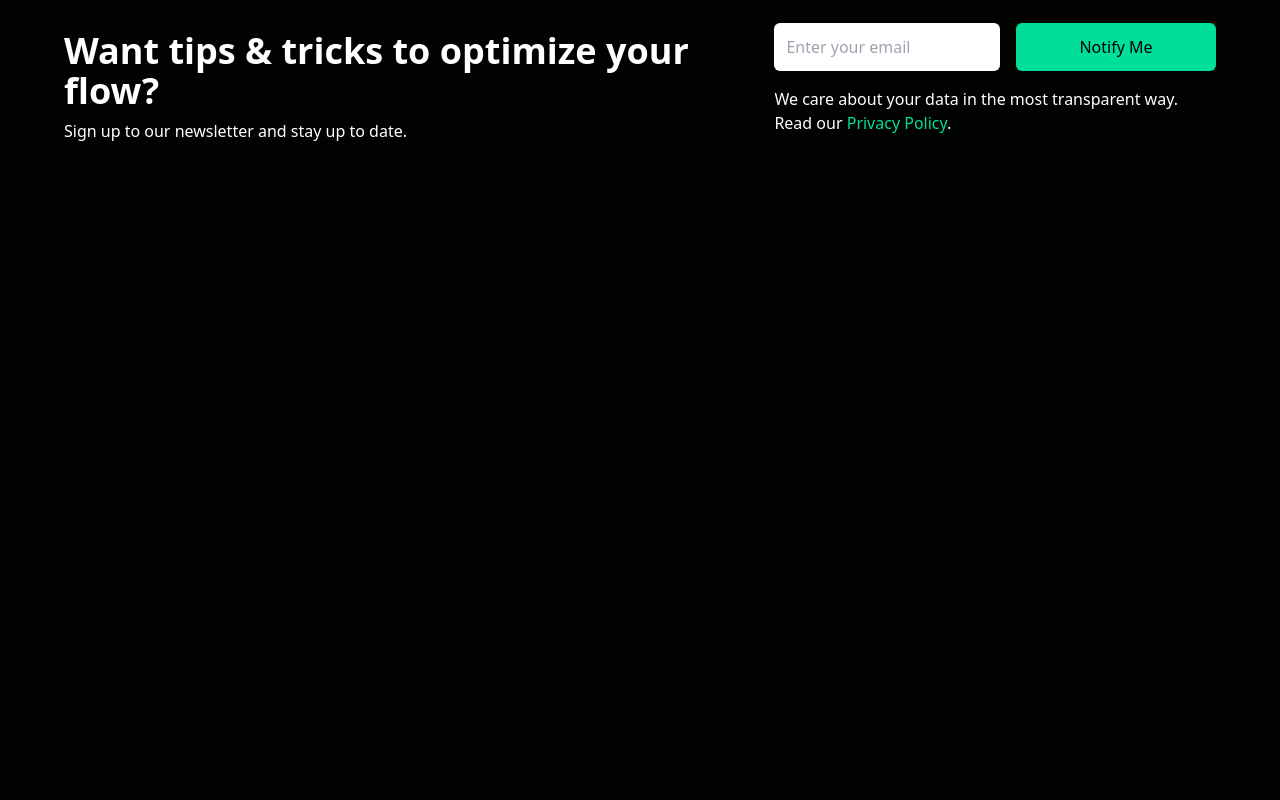
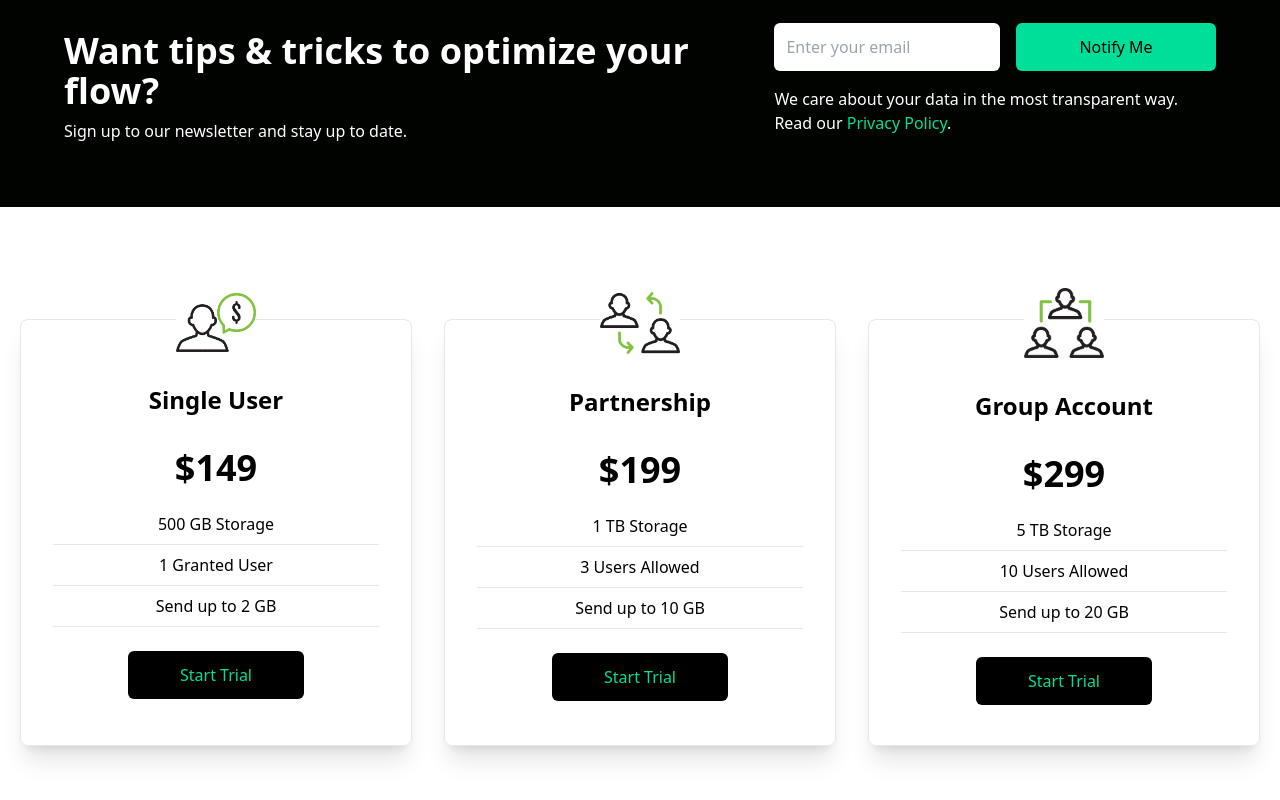
Before and after one commit to thaitommytran/sassy-ui, a React (Create React App) app: page / in a window 1280 px wide. Shown: the part 1514-2314 px from the top of the page. Before the commit the page ends 1721 px from the top, so only its background shows below. Built offline with nearby package versions, Linux system fonts and the light colour scheme.

Commit message:
Added Card and Cards components

```diff
--- a/src/App.js
+++ b/src/App.js
@@ -3,6 +3,7 @@ import Navbar from "./components/Navbar";
 import Hero from "./components/Hero";
 import Analytics from "./components/Analytics";
 import Newsletter from "./components/Newsletter";
+import Cards from "./components/Cards";
 
 function App() {
   return (
@@ -11,6 +12,7 @@ function App() {
       <Hero />
       <Analytics />
       <Newsletter />
+      <Cards />
     </div>
   );
 }
--- /dev/null
+++ b/src/components/Card.jsx
@@ -0,0 +1,27 @@
+import React from "react";
+
+const Card = ({ image, title, price, features }) => {
+  return (
+    <div className="w-[80%] md:w-full mx-auto shadow-xl border flex flex-col justify-center p-4 my-4 rounded-lg hover:scale-105 duration-300">
+      <img
+        className="w-20 mx-auto mt-[-3rem] bg-white"
+        src={image}
+        alt={title}
+      />
+      <h2 className="text-2xl font-bold text-center py-8">{title}</h2>
+      <p className="text-center text-4xl font-bold pb-4">{price}</p>
+      <div className="text-center font-medium">
+        {features.map((feature, index) => (
+          <p key={index} className="py-2 border-b mx-[3rem] md:mx-[1rem]">
+            {feature}
+          </p>
+        ))}
+      </div>
+      <button className="bg-black w-[11rem] rounded-md font-medium my-6 mx-auto py-3 text-[#00df9a] whitespace-nowrap transition-all duration-300 hover:bg-gray-800 hover:shadow-lg">
+        Start Trial
+      </button>
+    </div>
+  );
+};
+
+export default Card;
--- /dev/null
+++ b/src/components/Cards.jsx
@@ -0,0 +1,46 @@
+import React from "react";
+import Card from "./Card";
+import Single from "../assets/single.png";
+import Double from "../assets/double.png";
+import Triple from "../assets/triple.png";
+
+const Cards = () => {
+  const cardData = [
+    {
+      image: Single,
+      title: "Single User",
+      price: "$149",
+      features: ["500 GB Storage", "1 Granted User", "Send up to 2 GB"],
+    },
+    {
+      image: Double,
+      title: "Partnership",
+      price: "$199",
+      features: ["1 TB Storage", "3 Users Allowed", "Send up to 10 GB"],
+    },
+    {
+      image: Triple,
+      title: "Group Account",
+      price: "$299",
+      features: ["5 TB Storage", "10 Users Allowed", "Send up to 20 GB"],
+    },
+  ];
+
+  return (
+    <div className="w-full py-[6rem] px-5 bg-white">
+      <div className="max-w-[1240px] mx-auto grid md:grid-cols-3 gap-8">
+        {cardData.map((card, index) => (
+          <Card
+            key={index}
+            image={card.image}
+            title={card.title}
+            price={card.price}
+            features={card.features}
+          />
+        ))}
+      </div>
+    </div>
+  );
+};
+
+export default Cards;
```
